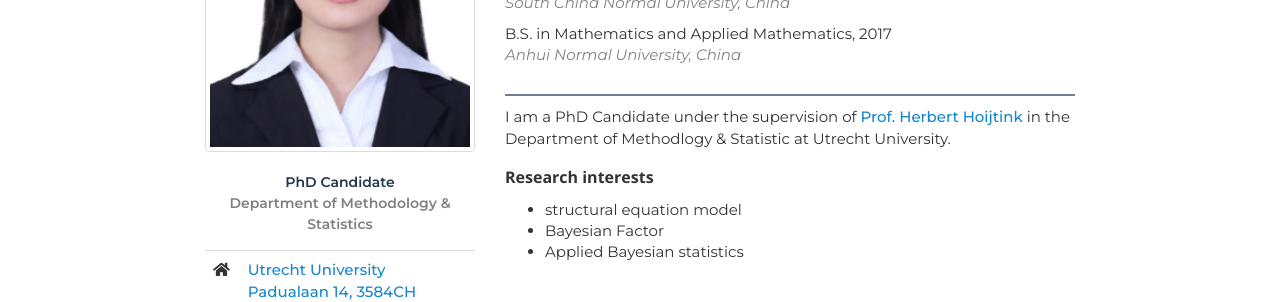
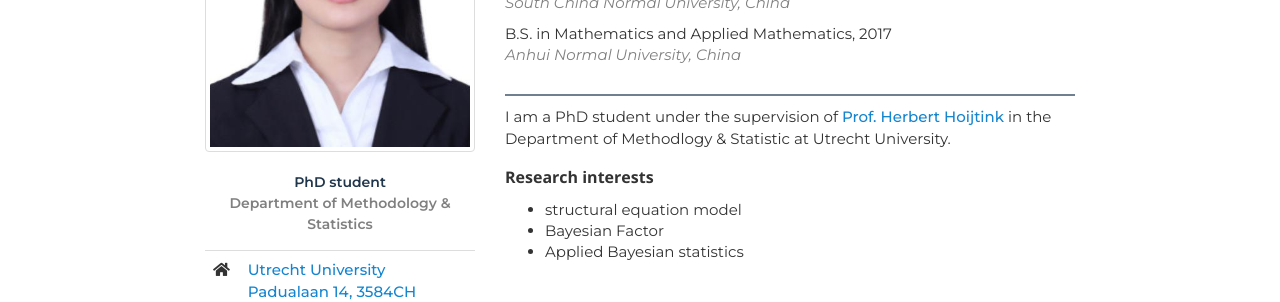
Before and after one commit to Tang-Lynn/tang-lynn.github.io, a Jekyll site: the page index.html, which Jekyll copies as it is, in a window 1280 px wide. Shown: the part 339-641 px from the top of the page. Built offline with Jekyll 4.4.1, drawn with Linux system fonts in a browser that asks for light colours; nearby versions of some CDN libraries; a style sheet for code colours, icons or effects is not loaded.

Commit message:
Update index.html

```diff
--- a/index.html
+++ b/index.html
@@ -61,7 +61,7 @@
       <div class="col-sm-4">
         <img class="center-block img img-responsive img-thumbnail" src="img/headshot.jpg" alt="Image of Dandan Tang">
 
-        <p id="title">PhD Candidate<br>
+        <p id="title">PhD student<br>
           <span id="program">Department of Methodology & Statistics</span>
         </p>
 
@@ -117,7 +117,7 @@
 
         <h3 class="push-down-4"></h3>
 
-        <p>I am a PhD Candidate under the supervision of <a href= "https://www.uu.nl/staff/hhoijtink"> Prof. Herbert Hoijtink </a>in the Department of Methodlogy & Statistic at Utrecht University. </p>
+        <p>I am a PhD student under the supervision of <a href= "https://www.uu.nl/staff/hhoijtink"> Prof. Herbert Hoijtink </a>in the Department of Methodlogy & Statistic at Utrecht University. </p>
 	<p> </p>
             <b>Research interests</b>
             <ul class="push-down-1">
```
